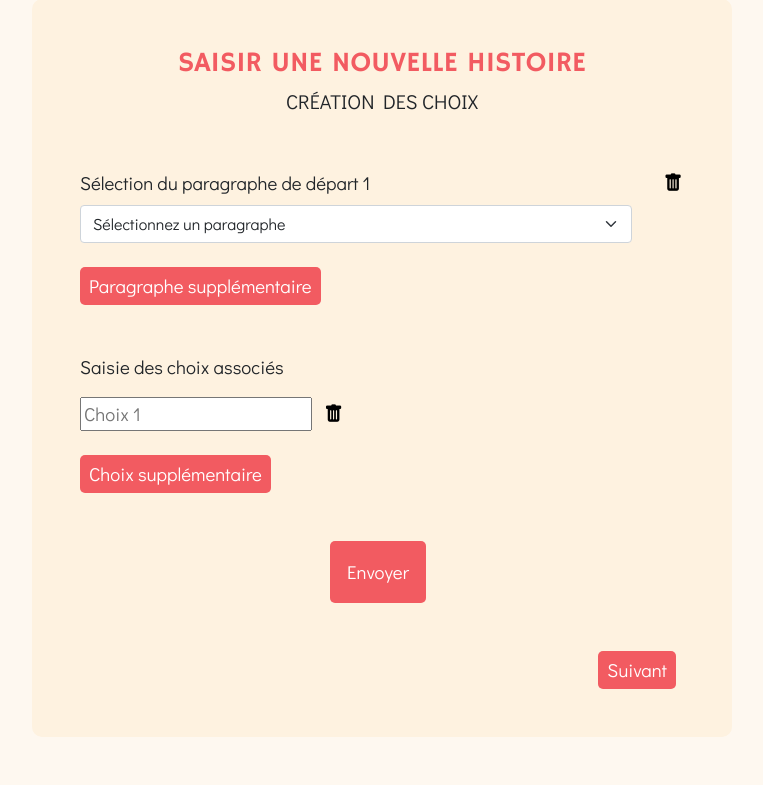
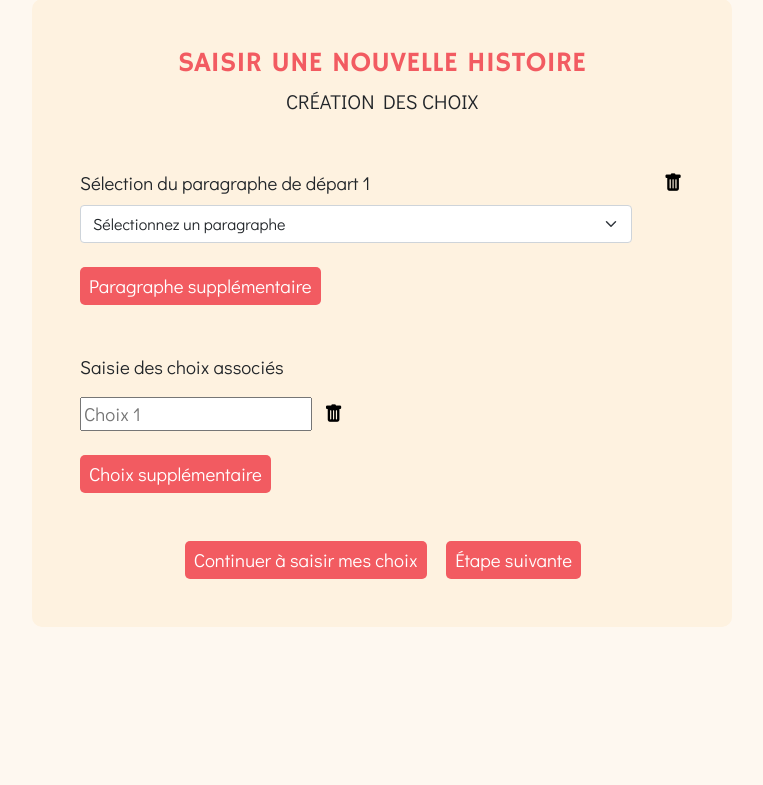
Before and after one commit to MathysTraversier/MyStories, a PHP site: page /creationHistoire.php in a window 1280 px wide. Shown: the part 115-900 px from the top of the page, without its empty margins (258-1021 px from the left). After the commit the page ends 742 px from the top, so only its background shows below. Run offline with PHP 8.4, Linux system fonts and the light colour scheme; the visitor is signed in with stand-in values (Sample User, id 1); data that the repository does not hold is empty.

Commit message:
update creationHistoire

```diff
--- a/creationHistoire.php
+++ b/creationHistoire.php
@@ -242,14 +242,12 @@
                             </div>
                         </div>
                     </div>
-                    <div class="row text-center mt-5">
-                        <div class="col">
-                            <input type="submit" name="envoyer" class="btn btn-sm me-2 btnRouge p-3" value="Envoyer" />
+                    <div class="row justify-content-center mt-5">
+                        <div class="col-5">
+                            <input type="submit" name="envoyer" class="btn btn-sm me-2 btnRouge" value="Continuer à saisir mes choix" />
                         </div>
-                    </div>
-                    <div class="row text-end mt-5">
-                        <div class="col">
-                            <input type="submit" name="suivant" class="btn btn-sm me-2 btnRouge" value="Suivant" />
+                        <div class="col-3">
+                            <input type="submit" name="suivant" class="btn btn-sm me-2 btnRouge" value="Étape suivante" />
                         </div>
                     </div>
                 </form>
--- a/recapStory.php
+++ b/recapStory.php
@@ -22,9 +22,9 @@
         'story' => $_SESSION['sto_id']
     ));
 
-    $requete = "SELECT choice.cho_description FROM choice, usr_choice WHERE usr_choice.cho_id = choice.cho_id";
+    $requete = "SELECT choice.cho_description FROM choice, usr_choice WHERE usr_choice.cho_id = choice.cho_id AND choice.sto_id = ?";
     $response = $bdd->prepare($requete);
-    $response->execute();
+    $response->execute(array($_SESSION['sto_id']));
     $choices = $response->fetchAll();
     ?>
 
```
